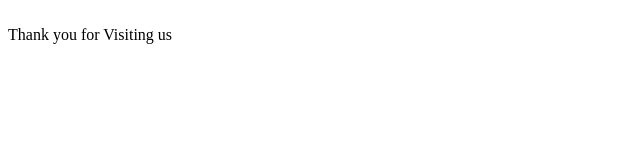
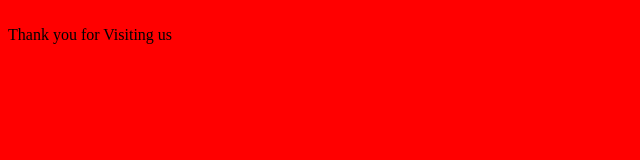
Before and after one commit to kh-chethans/Jenkinsproject1-23mar2023, a plain HTML site: page index.html in a window 1280 px wide. Shown: the whole page, without its empty margins (0-640 px from the left). Drawn offline with Linux system fonts and the light colour scheme.

Commit message:
Updated red in index file

```diff
--- a/index.html
+++ b/index.html
@@ -1,6 +1,6 @@
 <html>
 <title>Welcome to my new page</title>
-<body "style=background-color:Red>
+<body style="background-color:Red">
 </br>Thank you for Visiting us
 </body>
 </html>
```
